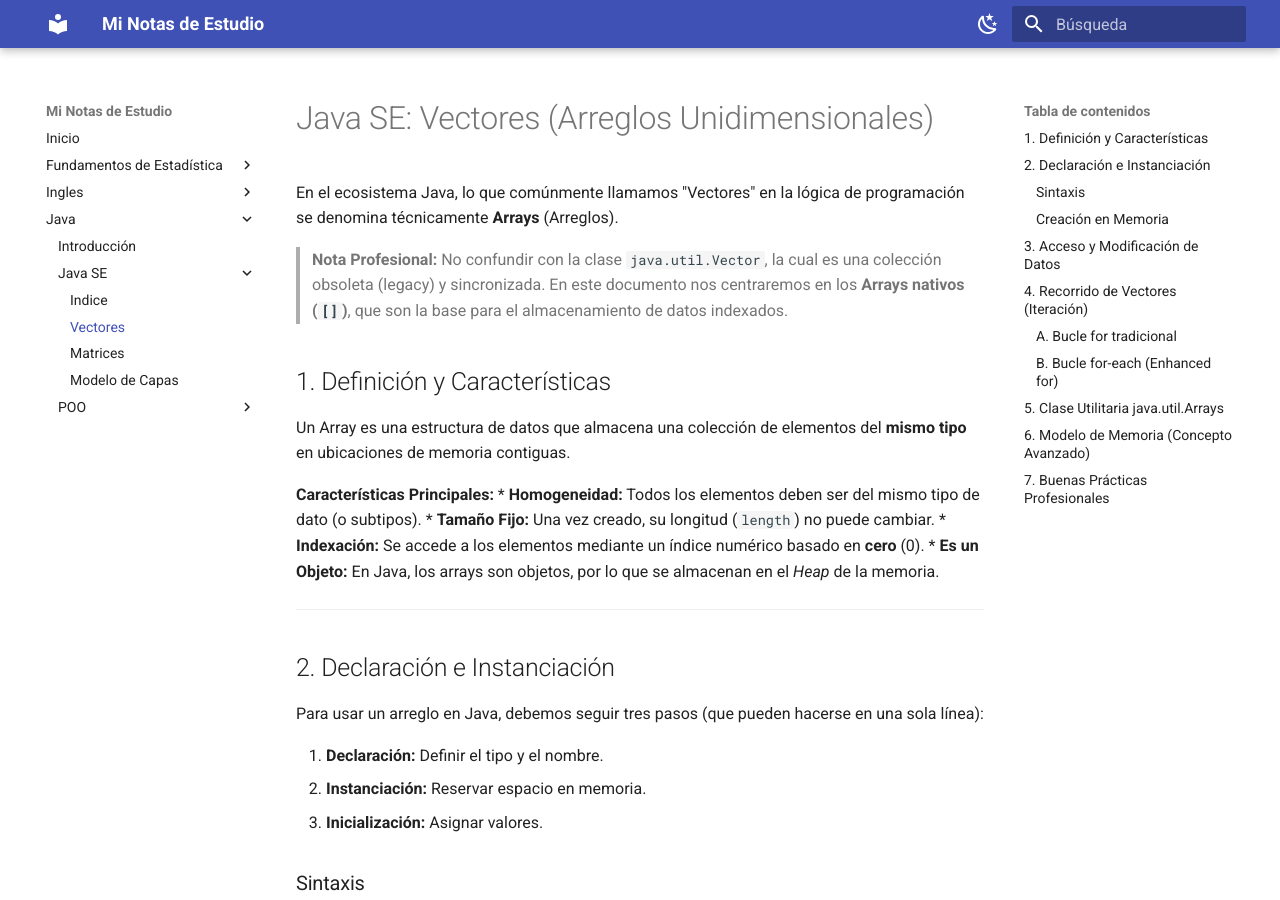
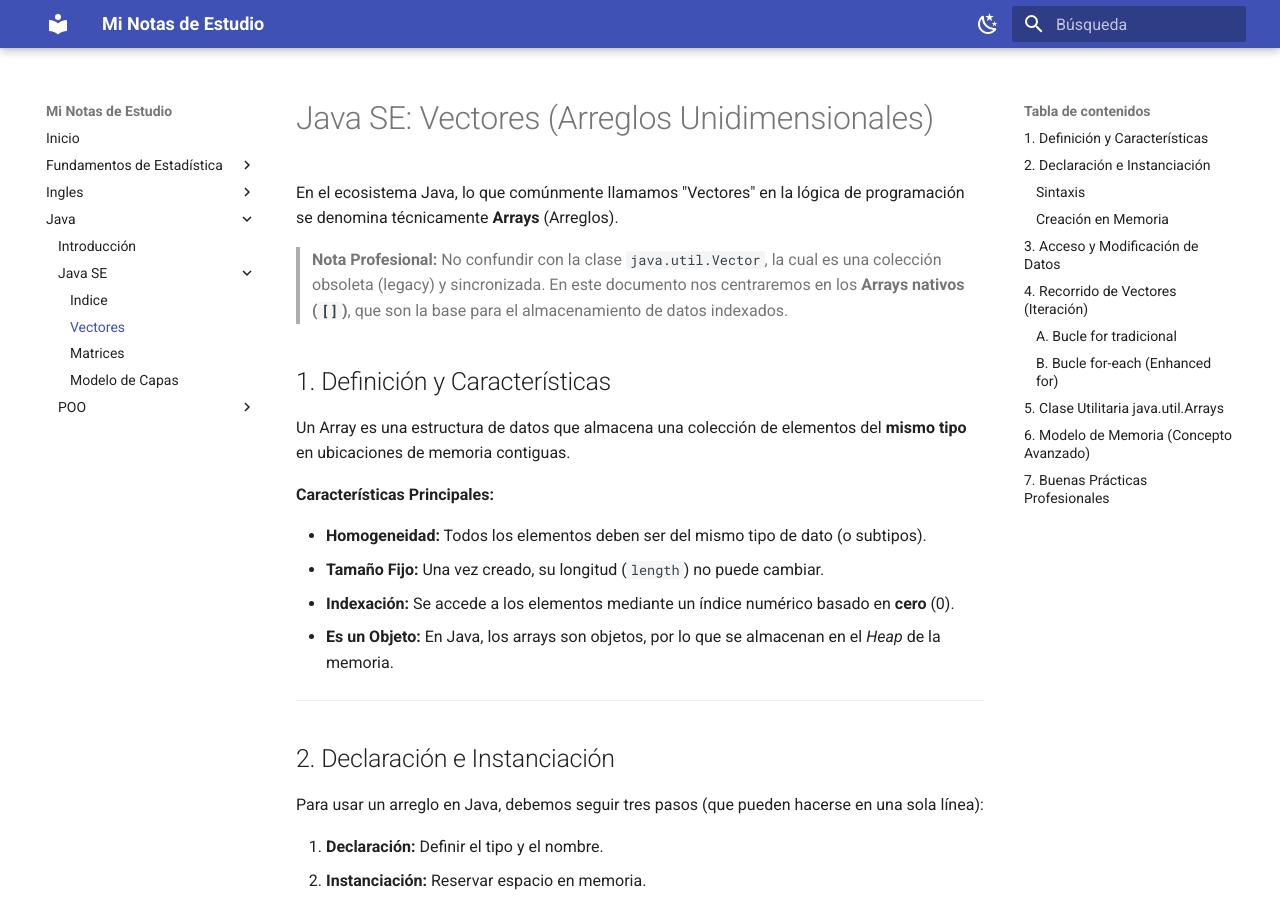
Before and after one commit to fidelysla/docs-project, an MkDocs documentation site: the page built from docs/java/java-se/vectores.md, in a window 1280 px wide and 900 px high. Built offline with MkDocs 1.6.1 and Material for MkDocs 9.7.7, drawn with Linux system fonts in a browser that asks for light colours.

Commit message:
Remove content.code.select feature from mkdocs configuration

````diff
--- a/docs/java/java-se/vectores.md
+++ b/docs/java/java-se/vectores.md
@@ -9,10 +9,11 @@
 Un Array es una estructura de datos que almacena una colección de elementos del **mismo tipo** en ubicaciones de memoria contiguas.
 
 **Características Principales:**
-*   **Homogeneidad:** Todos los elementos deben ser del mismo tipo de dato (o subtipos).
-*   **Tamaño Fijo:** Una vez creado, su longitud (`length`) no puede cambiar.
-*   **Indexación:** Se accede a los elementos mediante un índice numérico basado en **cero** (0).
-*   **Es un Objeto:** En Java, los arrays son objetos, por lo que se almacenan en el *Heap* de la memoria.
+
+- **Homogeneidad:** Todos los elementos deben ser del mismo tipo de dato (o subtipos).
+- **Tamaño Fijo:** Una vez creado, su longitud (`length`) no puede cambiar.
+- **Indexación:** Se accede a los elementos mediante un índice numérico basado en **cero** (0).
+- **Es un Objeto:** En Java, los arrays son objetos, por lo que se almacenan en el _Heap_ de la memoria.
 
 ---
 
@@ -89,6 +90,7 @@
 Un profesional debe conocer las diferentes formas de recorrer un array según la necesidad (lectura vs. modificación).
 
 ### A. Bucle `for` tradicional
+
 Ideal cuando necesitamos el **índice** (por ejemplo, para modificar el array o acceder a posiciones específicas).
 
 ```java
@@ -102,6 +104,7 @@
 ```
 
 ### B. Bucle `for-each` (Enhanced for)
+
 Introducido en Java 5. Es más limpio y legible. Ideal para **solo lectura**. No tenemos acceso directo al índice.
 
 ```java
@@ -156,8 +159,8 @@
 
 Entender esto distingue a un principiante de un experto.
 
-*   **Variable de Referencia:** `int[] a` se guarda en el **Stack**. Contiene la dirección de memoria.
-*   **Objeto Array:** Los datos reales `{1, 2, 3}` se guardan en el **Heap**.
+- **Variable de Referencia:** `int[] a` se guarda en el **Stack**. Contiene la dirección de memoria.
+- **Objeto Array:** Los datos reales `{1, 2, 3}` se guardan en el **Heap**.
 
 **Consecuencia:** Si copias un array con `int[] b = a;`, no estás creando un nuevo array, solo estás copiando la referencia. Si modificas `b`, se modifica `a`.
 
--- a/mkdocs.yml
+++ b/mkdocs.yml
@@ -9,7 +9,6 @@
     - content.code.annotate
     - content.code.copy
     - content.tabs.link
-    - content.code.select
   palette:
     - media: "(prefers-color-scheme: light)"
       scheme: default
````
